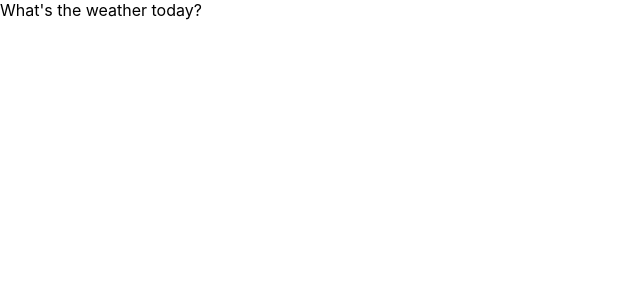
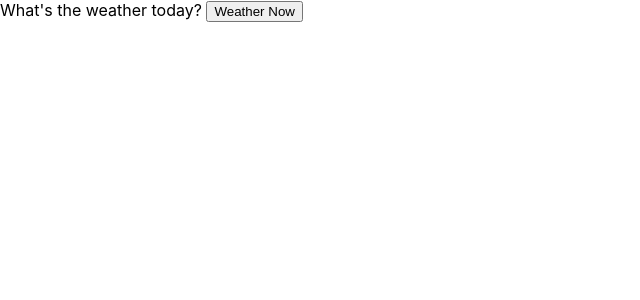
Before and after one commit to lei-marie/Weather-It, a React (Create React App) app: page / in a window 1280 px wide. Shown: the top 300 px of the page, without its empty margins (0-640 px from the left). Built offline with nearby package versions, Linux system fonts and the light colour scheme.

Commit message:
Retrieved data

```diff
--- a/package.json
+++ b/package.json
@@ -6,6 +6,7 @@
     "@testing-library/jest-dom": "^5.16.4",
     "@testing-library/react": "^13.3.0",
     "@testing-library/user-event": "^13.5.0",
+    "axios": "^0.27.2",
     "react": "^18.1.0",
     "react-dom": "^18.1.0",
     "react-scripts": "5.0.1",
--- a/src/App.js
+++ b/src/App.js
@@ -1,8 +1,24 @@
-import React from "react";
+import React, {useState} from "react";
+import Axios from 'axios'
 import './App.css';
 
 function App() {
-  return <div>What's the weather today?</div>
+
+  const [weather, setWeather] = useState([])
+
+  const getWeather = () => {
+Axios.get('https://api.weatherapi.com/v1/current.json?key=95fdf37b8f2e4a2a8e2171932220306&q=Massachusetts&aqi=yes').then((response)=> {
+  console.log(response.data.location);
+  setWeather(response.data.location)
+    }
+  );
+};
+  return (
+    <div>
+      What's the weather today? <button onClick={getWeather}> Weather Now </button>
+      {weather}
+  </div>
+  );
 }
 
 export default App;
```
Also changed, not shown: 1 other file (tests, documents, lock files or other folders).
